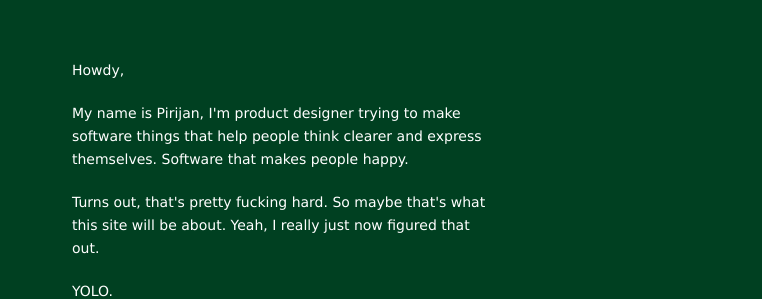
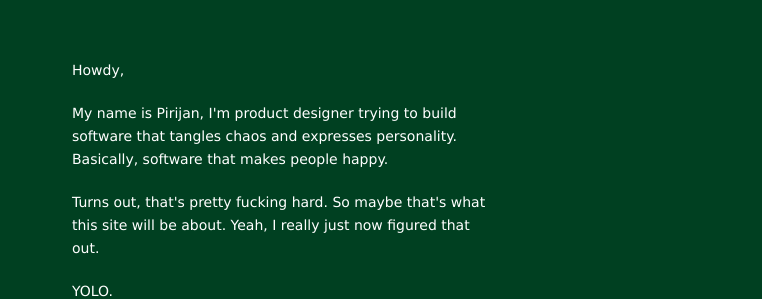
Before and after one commit to pketh/pketh.github.io, a Jekyll site: the page built from about/index.html, in a window 1280 px wide. Shown: the part 231-530 px from the top of the page, without its empty margins (258-1020 px from the left). Built offline with Jekyll 4.4.1, drawn with Linux system fonts in a browser that asks for light colours; Markdown is read by kramdown in place of the engine named in the settings.

Commit message:
updated about page copy

```diff
--- a/about/index.html
+++ b/about/index.html
@@ -13,7 +13,7 @@
 
  <p>Howdy,</p>
 
-  <p>My name is Pirijan, I'm product designer trying to make software things that help people think clearer and express themselves. Software that makes people happy.</p>
+  <p>My name is Pirijan, I'm product designer trying to build software that tangles chaos and expresses personality. Basically, software that makes people happy.</p>
 
   <p>Turns out, that's pretty fucking hard. So maybe that's what this site will be about. Yeah, I really just now figured that out.</p>
 
```
